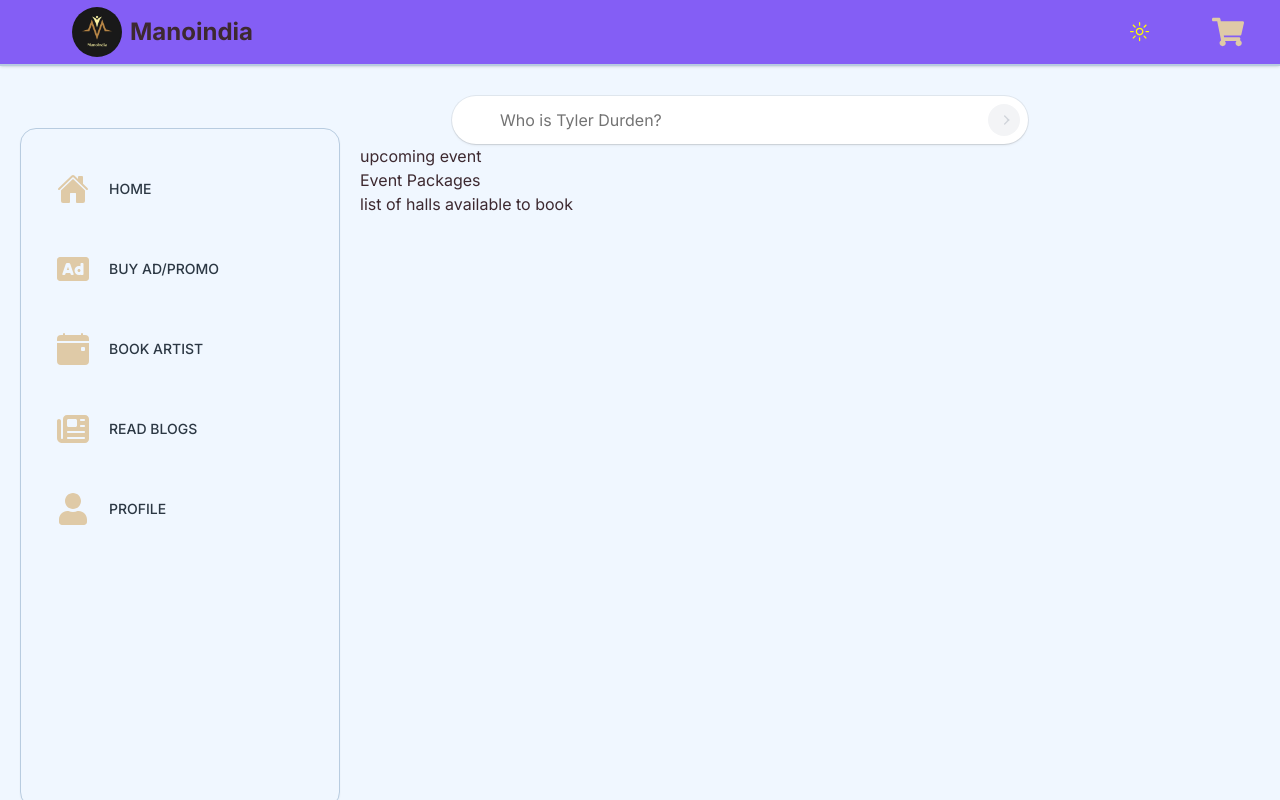
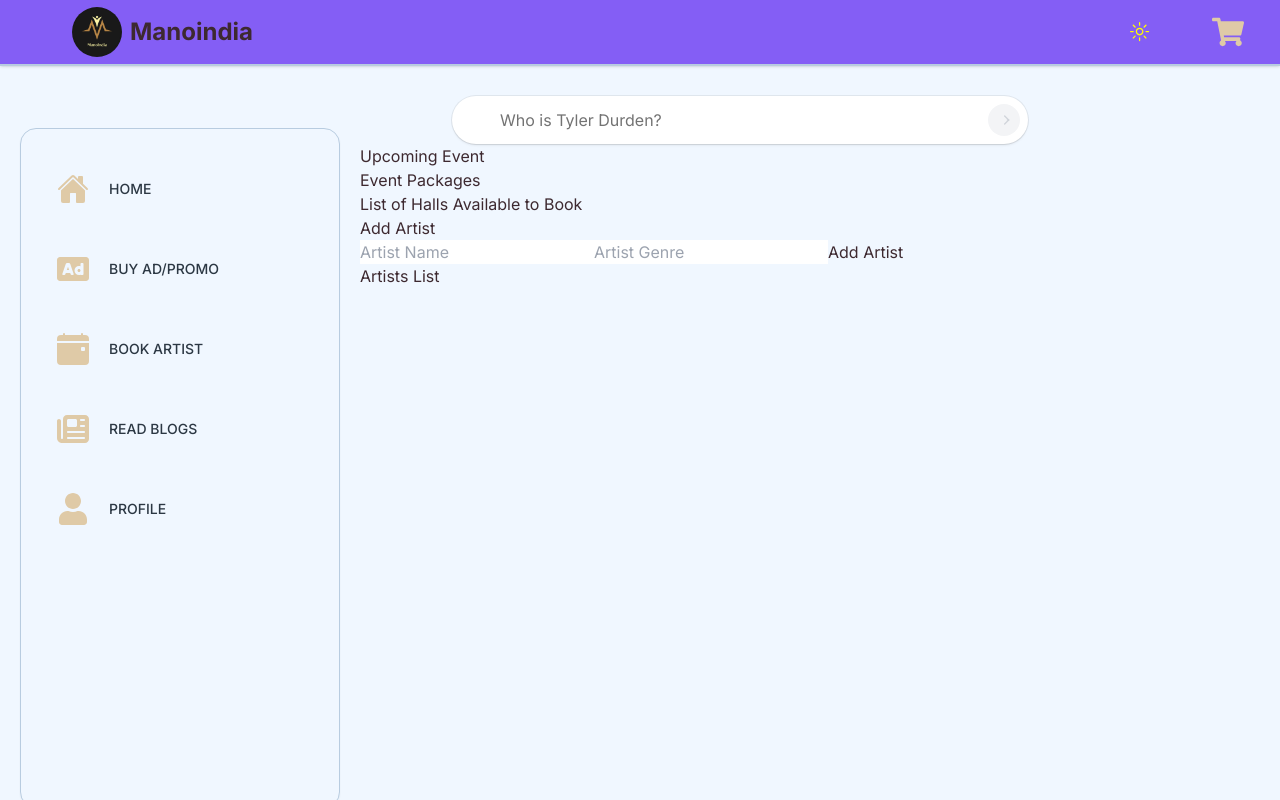
Before and after one commit to manoindia98/Event-Management, a Next.js app: page /managment in a window 1280 px wide. Built offline with nearby package versions, Linux system fonts and the light colour scheme.

Commit message:
artist add option

```diff
--- a/src/app/(root)/(home)/managment/page.tsx
+++ b/src/app/(root)/(home)/managment/page.tsx
@@ -1,15 +1,61 @@
-import React from 'react'
+import React, { useState } from 'react';
 
-function page() {
+interface Artist {
+  name: string;
+  genre: string;
+}
+
+function Page() {
+  // State to manage the list of artists
+  const [artists, setArtists] = useState<Artist[]>([]);
+  // State to manage form inputs
+  const [artistName, setArtistName] = useState<string>('');
+  const [artistGenre, setArtistGenre] = useState<string>('');
+
+  // Handler to add a new artist
+  const addArtist = () => {
+    if (artistName && artistGenre) {
+      setArtists([...artists, { name: artistName, genre: artistGenre }]);
+      setArtistName('');
+      setArtistGenre('');
+    } else {
+      alert('Please fill in both fields');
+    }
+  };
+
   return (
     <div className='h-full'>
-      <div>upcoming event</div>
+      <div>Upcoming Event</div>
       <div>Event Packages</div>
-      <div>list of halls available to book</div>
+      <div>List of Halls Available to Book</div>
+
+      <div>
+        <h2>Add Artist</h2>
+        <input
+          type='text'
+          placeholder='Artist Name'
+          value={artistName}
+          onChange={(e) => setArtistName(e.target.value)}
+        />
+        <input
+          type='text'
+          placeholder='Artist Genre'
+          value={artistGenre}
+          onChange={(e) => setArtistGenre(e.target.value)}
+        />
+        <button onClick={addArtist}>Add Artist</button>
+      </div>
+
+      <div>
+        <h2>Artists List</h2>
+        <ul>
+          {artists.map((artist, index) => (
+            <li key={index}>{`${artist.name} - ${artist.genre}`}</li>
+          ))}
+        </ul>
+      </div>
     </div>
-
-
-  )
+  );
 }
 
-export default page
+export default Page;
```
Also changed, not shown: 1 other file (tests, documents, lock files or other folders).
